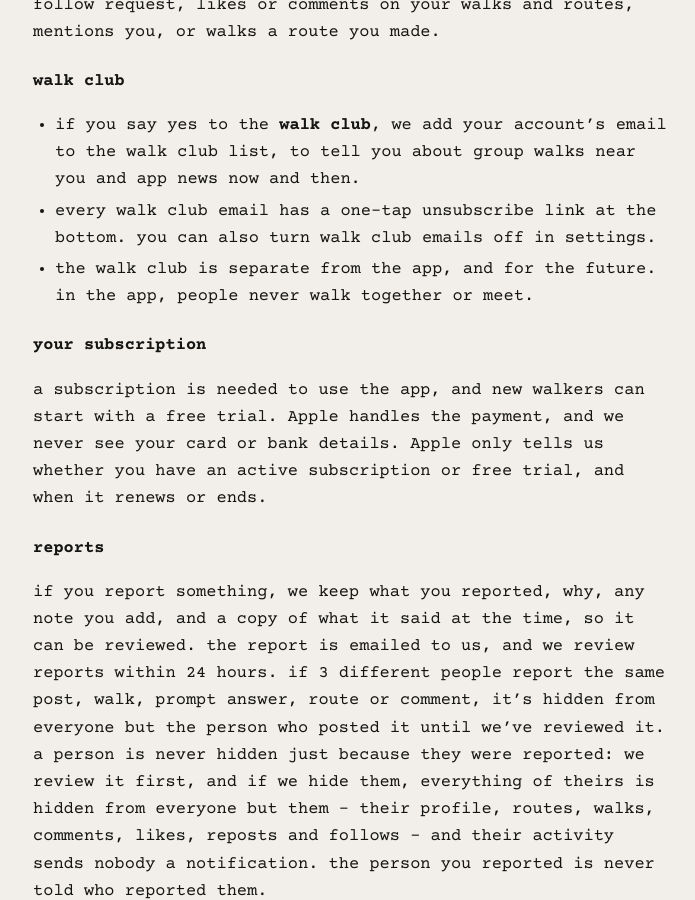
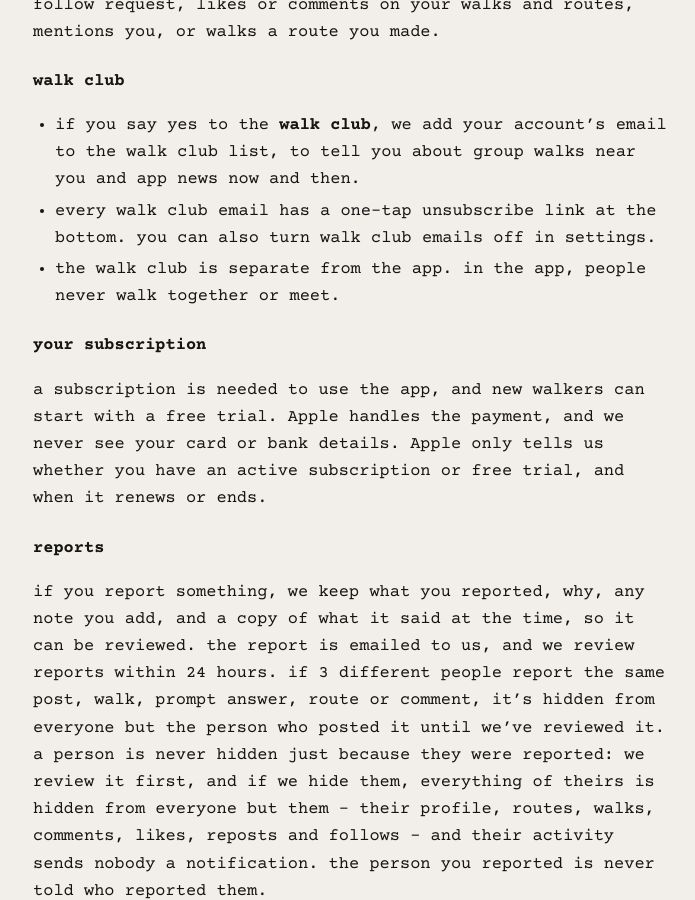
Before and after one commit to thorayaaa/caniwalkwithyou-site, a Jekyll site: the page built from privacy.md, in a window 1280 px wide and 900 px high, scrolled down 2952 px. Shown: the whole window, without its empty margins (287-982 px from the left). Built offline with Jekyll 4.4.1, drawn with Linux system fonts in a browser that asks for light colours; some of the changed text lies outside the part shown.

Commit message:
Privacy: the walk club line no longer says "for the future"; last updated October 7, 2026

```diff
--- a/_config.yml
+++ b/_config.yml
@@ -1,7 +1,7 @@
 # The site's settings. Change the contact email HERE - every page reads it.
 title: can i walk with you?
 contact_email: hello@caniwalkwithyou.com
-last_updated: October 6, 2026
+last_updated: October 7, 2026
 
 # The report email's "hide it now" / "un-hide it" pages send their button here
 # (the report-review Edge Function). Nothing else on the site uses it.
--- a/privacy.md
+++ b/privacy.md
@@ -55,7 +55,7 @@ if you turn notifications on, we keep your iPhone's notification token and your
 ### walk club
 - if you say yes to the **walk club**, we add your account's email to the walk club list, to tell you about group walks near you and app news now and then.
 - every walk club email has a one-tap unsubscribe link at the bottom. you can also turn walk club emails off in settings.
-- the walk club is separate from the app, and for the future. in the app, people never walk together or meet.
+- the walk club is separate from the app. in the app, people never walk together or meet.
 
 ### your subscription
 a subscription is needed to use the app, and new walkers can start with a free trial. Apple handles the payment, and we never see your card or bank details. Apple only tells us whether you have an active subscription or free trial, and when it renews or ends.
```
